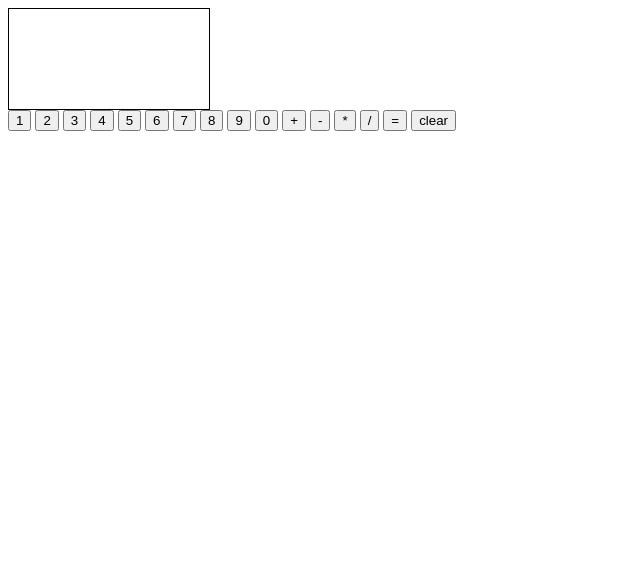
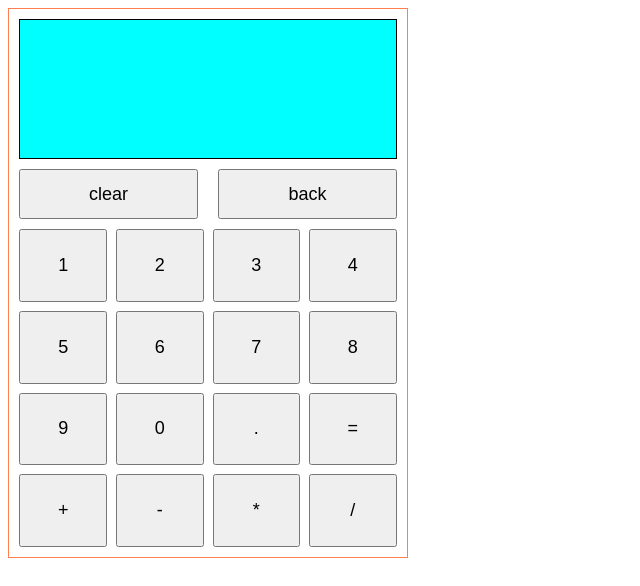
Before and after one commit to debanjankoley/Calculator, a plain HTML site: page index.html in a window 1280 px wide. Shown: the whole page, without its empty margins (0-640 px from the left). Drawn offline with Linux system fonts and the light colour scheme.

Commit message:
add basic css

```diff
--- a/index.html
+++ b/index.html
@@ -7,7 +7,13 @@
     <link rel="stylesheet" href="style.css">
 </head>
 <body>
+    <div class="main-container">
         <div class="display"></div>
+        <div class="clear-section">
+            <button class="clearButton">clear</button>
+            <button class="backspace">back</button>
+        </div>
+        <div class="keys-container">
             <button class="numbers">1</button>
             <button class="numbers">2</button>
             <button class="numbers">3</button>
@@ -18,13 +24,14 @@
             <button class="numbers">8</button>
             <button class="numbers">9</button>
             <button class="numbers">0</button>
+            <button class="decimal">.</button>
+            <button class="equalTo">=</button>
             <button class="sign">+</button>
             <button class="sign">-</button>
             <button class="sign">*</button>
             <button class="sign">/</button>
-    <button class="equalTo">=</button>
-    <button class="clearButton">clear</button>
-
+        </div>
+    </div>
     <script src="main.js"></script>
 </body>
 </html>
--- a/main.js
+++ b/main.js
@@ -54,9 +54,6 @@ const equalTo = document.querySelector('.equalTo');
 equalTo.addEventListener("click", (e) => {
     summingUp(e);
     display.textContent = firstOperand
-    firstOperand = "";
-    secondOperand = "";
-    operator = "";
 })
 
 const clearButton = document.querySelector('.clearButton');
@@ -64,12 +61,13 @@ clearButton.addEventListener('click', (e) => {
     firstOperand = "";
     secondOperand = "";
     operator = "";
-    display.textContent = "0"
+    display.textContent = ""
 })
 
 function summingUp(e) {
     if (!(secondOperand === "")) {
         firstOperand = operate();
         secondOperand = "";
+        operator = "";
     }
 }
--- a/style.css
+++ b/style.css
@@ -1,5 +1,47 @@
+* {
+    box-sizing: border-box;
+    font-size: large;
+}
+
 .display {
-    width: 200px;
-    height: 100px;
+    height: 140px;
     border: 1px solid black;
+    background-color: aqua;
+    margin: 10px;
+    text-align: end;
+    font-size: xx-large;
 }
+
+button {
+    display: block;
+}
+.main-container {
+    display: flex;
+    flex-direction: column;
+    border: 1px solid coral;
+    max-width: 400px;
+    height: 550px;
+}
+
+.clear-section {
+    display: flex;
+}
+
+.clear-section button {
+    flex: 1;
+    min-height: 50px;
+    margin: 0 10px 10px;
+}
+
+.keys-container {
+    display: flex;
+    flex: 1;
+    flex-wrap: wrap;
+    gap: 9px;
+    justify-content: center;
+    padding-bottom: 10px;
+}
+
+.keys-container button {
+    width: 22%;
+}
```
Lines whose indentation alone changed are shown as unchanged.
